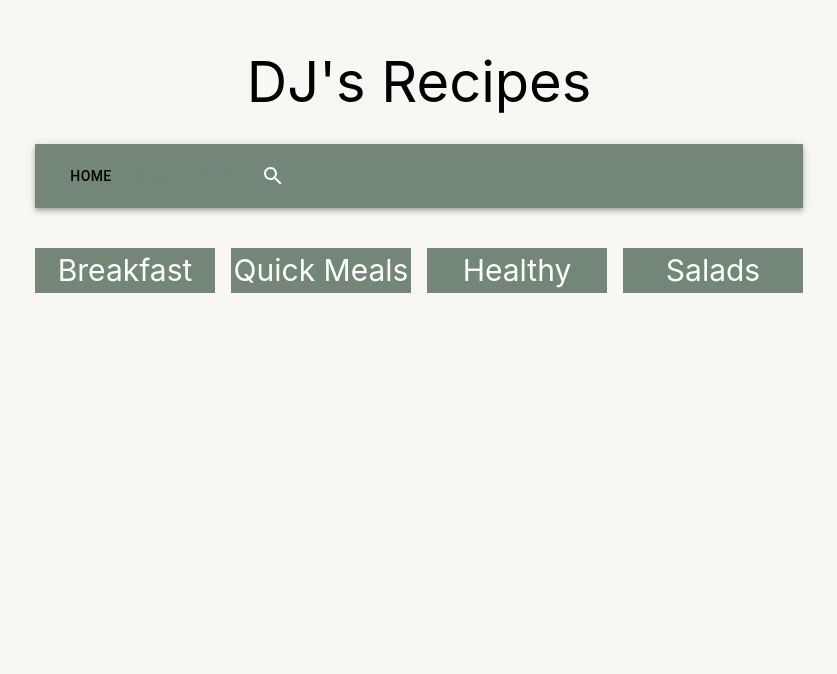
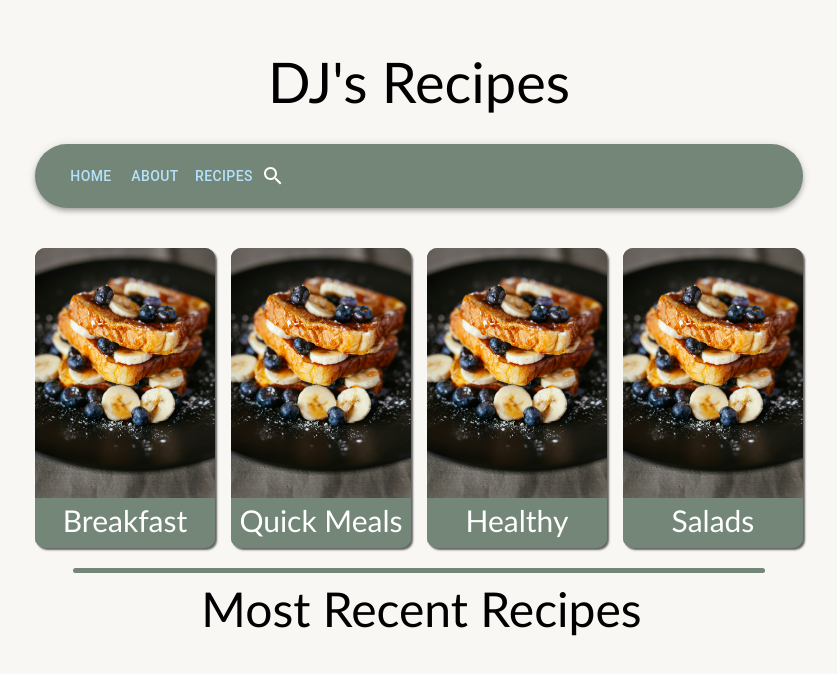
Before and after one commit to DJ-Imoehl/recipe-book-react, a React (Create React App) app: page / in a window 1280 px wide. Shown: the top 674 px of the page, without its empty margins (221-1058 px from the left). Built offline with nearby package versions, Linux system fonts and the light colour scheme; no server answers.

Commit message:
Adding home page component and connecting to local rest api.

```diff
--- a/src/App.css
+++ b/src/App.css
@@ -1,5 +1,6 @@
 body {
   background-color: #F9F7F3;
+  font-family: "PT Sans", Calibri, Tahoma, sans-serif;
 }
 
 .App {
--- a/src/App.js
+++ b/src/App.js
@@ -1,7 +1,6 @@
-import logo from './logo.svg';
 import './App.css';
-import CategoryComponent from './components/CategoryComponent';
 import HeadingComponent from './components/HeadingComponent';
+import HomePageComponent from './components/HomePageComponent';
 import { ThemeProvider } from '@emotion/react';
 import { mainTheme } from './themes/MainTheme';
 import React from 'react';
@@ -11,12 +10,7 @@ function App() {
     <ThemeProvider theme={mainTheme}>
     <div className="App">
         <HeadingComponent></HeadingComponent>
-        <div className="grid lg:grid-cols-4 gap-4 md:grid-cols-2 sm:grid-cols-1">
-          <CategoryComponent category={{name: "Breakfast", picture: null}}></CategoryComponent>
-          <CategoryComponent category={{name: "Quick Meals", picture: null}}></CategoryComponent>
-          <CategoryComponent category={{name: "Healthy", picture: null}}></CategoryComponent>
-          <CategoryComponent category={{name: "Salads", picture: null}}></CategoryComponent>
-        </div>
+        <HomePageComponent></HomePageComponent>
     </div>
     </ThemeProvider>
   );
--- a/src/components/CategoryComponent.css
+++ b/src/components/CategoryComponent.css
@@ -5,11 +5,17 @@
     background-color: #738678;
     box-shadow: 2px 2px 2px #636363;
     overflow: hidden;
+    border-radius: 10px;
 }
 
 .category-component img {
     height: 250px;
     width: 100%;
+    object-fit: cover;
+}
+
+.category-component:hover {
+    opacity: 0.8;
 }
 
 .category-text {
--- a/src/components/CategoryComponent.js
+++ b/src/components/CategoryComponent.js
@@ -3,8 +3,8 @@ import "./CategoryComponent.css"
 
 const CategoryComponent = ({category}) => {
 
-    return (<div className="categoryComponent">
-        <div></div>
+    return (<div className="category-component">
+        <img src="/resources/breakfast.jpg" alt="breakfast image"></img>
         <div className="category-text"><h3>{category.name}</h3></div>
     </div>);
 }
--- a/src/components/HeadingComponent.css
+++ b/src/components/HeadingComponent.css
@@ -8,3 +8,11 @@
     padding-top: 40px;
     margin-bottom: 40px;
 }
+
+.toolbar-button {
+    font-size: 30px;
+}
+
+.app-bar {
+    border-radius: 100px;
+}
--- a/src/components/HeadingComponent.js
+++ b/src/components/HeadingComponent.js
@@ -9,11 +9,11 @@ const HeadingComponent = () => {
 
     return (<Box className="grid-cols-8 heading">
         <h2 className="title-text">DJ's Recipes</h2>
-        <AppBar position="static" component="nav">
-            <Toolbar>
-                <Button style={{color: "black"}}>Home</Button>
-                <Button>About</Button>
-                <Button>Recipes</Button>
+        <AppBar className="app-bar" position="static" component="nav">
+            <Toolbar gutters="40px">
+                <Button color="secondary">Home</Button>
+                <Button color="secondary">About</Button>
+                <Button color="secondary">Recipes</Button>
                 <IconButton
                     size="large"
                     edge="start"
--- /dev/null
+++ b/src/components/HomePageComponent.css
@@ -0,0 +1,13 @@
+.divider {
+    margin: 0 auto;
+    margin-top: 20px;
+    width: 90%;
+    height: 5px;
+    border-radius: 10px;
+    background-color: #738678;
+  }
+
+  .subtitle {
+    font-size: 48px;
+    margin-left: 5px;
+  }
--- /dev/null
+++ b/src/components/HomePageComponent.js
@@ -0,0 +1,61 @@
+import React from "react"
+import CategoryComponent from './CategoryComponent';
+import './HomePageComponent.css'
+import { useState, useEffect, setPosts } from "react";
+
+const HomePageComponent = () => {
+    const [isCategoriesLoaded, setIsCategoriesLoaded] = useState(false);
+    const [isRecentRecipesLoaded, setIsRecentRecipesLoaded] = useState(false);
+    const [categories, setCategories] = useState([]);
+    const [recentRecipes, setRecentRecipes] = useState([]);
+    const [error, setError] = useState(null);
+
+    //TODO: Load Category List here
+    useEffect(() => {
+        fetch('http://localhost:8080/recipes')
+           .then((response) => response.json())
+           .then((data) => {
+              console.log(data);
+              setIsCategoriesLoaded(true);
+              setCategories(data);
+           }).catch(err => {
+            console.log(err);
+            setError(err);
+           });
+     }, []);
+
+     useEffect(() => {
+        fetch('http://localhost:8080/recipes')
+           .then((response) => response.json())
+           .then((data) => {
+              console.log(data);
+              setIsRecentRecipesLoaded(true);
+              setRecentRecipes(data._embedded.recipeList);
+           }).catch(err => {
+            console.log(err);
+            setError(err);
+           });
+     }, []);
+
+
+     const listedRecipes = [];
+     for(const recipe of recentRecipes) {
+        console.log("Recipe name: " + recipe.name);
+        console.log(recipe);
+        listedRecipes.push(<CategoryComponent category={{name: recipe.name, picture: null}}></CategoryComponent>);
+     }
+
+    return (<div><div className="grid lg:grid-cols-4 gap-4 md:grid-cols-2 sm:grid-cols-1">
+    <CategoryComponent category={{name: "Breakfast", picture: null}}></CategoryComponent>
+    <CategoryComponent category={{name: "Quick Meals", picture: null}}></CategoryComponent>
+    <CategoryComponent category={{name: "Healthy", picture: null}}></CategoryComponent>
+    <CategoryComponent category={{name: "Salads", picture: null}}></CategoryComponent>
+  </div>
+  <div className='divider'></div>
+  <h2 className='subtitle'>Most Recent Recipes</h2>
+  <div className="grid lg:grid-cols-4 gap-4 md:grid-cols-2 sm:grid-cols-1">
+    {listedRecipes}
+  </div></div>);
+}
+
+export default HomePageComponent;
```
